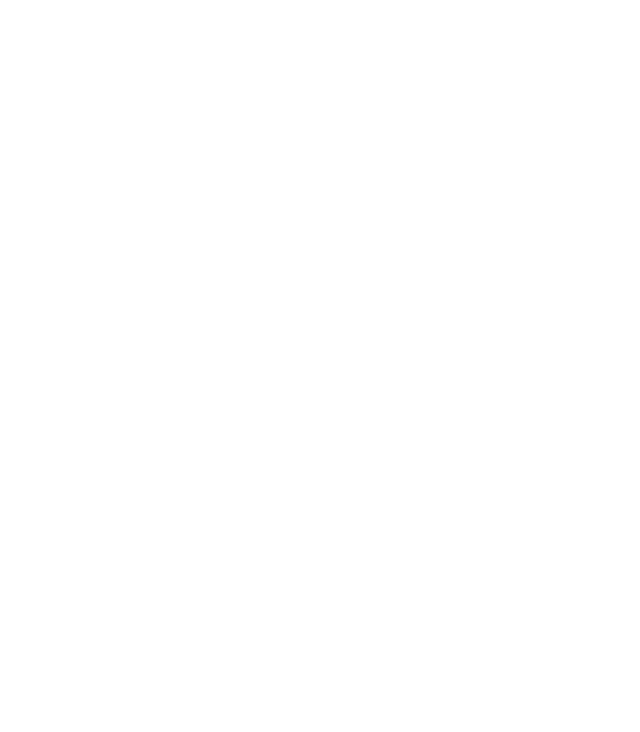
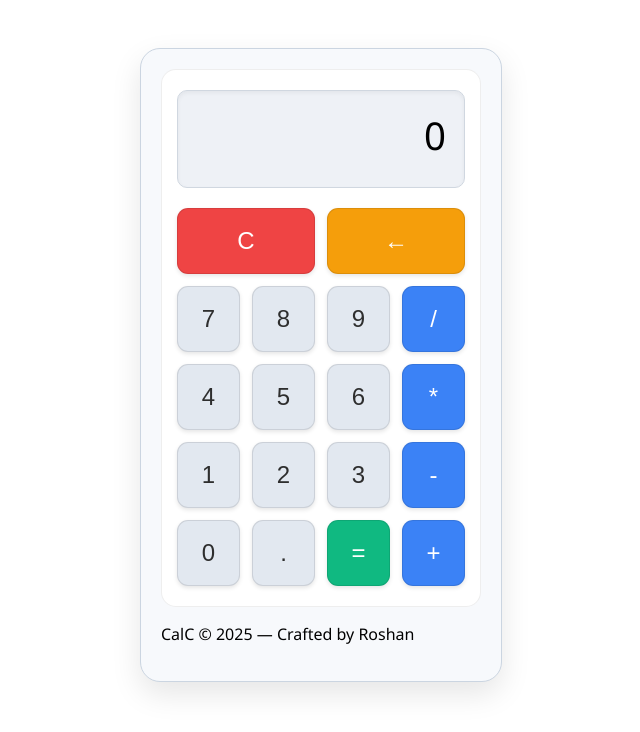
Before and after one commit to RoshanSai07/Project5-CalC, a plain HTML site: page index.html in a window 1280 px wide. Shown: the whole page, without its empty margins (319-959 px from the left). Drawn offline with Linux system fonts and the light colour scheme.

Commit message:
Updated index.html with fully functional UI

```diff
--- a/index.html
+++ b/index.html
@@ -7,6 +7,36 @@
     <link rel="stylesheet" href="styles.css" />
   </head>
   <body>
+    <section class="calculator">
+      <div class="container">
+        <div id="display">0</div>
+        <div class="buttons">
+          <button class="btn" id="clear">C</button>
+          <button class="btn" id="backspace">←</button>
+
+          <button class="btn">7</button>
+          <button class="btn">8</button>
+          <button class="btn">9</button>
+          <button class="btn operator">/</button>
+
+          <button class="btn">4</button>
+          <button class="btn">5</button>
+          <button class="btn">6</button>
+          <button class="btn operator">*</button>
+
+          <button class="btn">1</button>
+          <button class="btn">2</button>
+          <button class="btn">3</button>
+          <button class="btn operator">-</button>
+
+          <button class="btn">0</button>
+          <button class="btn">.</button>
+          <button class="btn" id="equals">=</button>
+          <button class="btn operator">+</button>
+        </div>
+      </div>
+      <p class="footer">CalC &copy; 2025 — Crafted by Roshan</p>
+    </section>
     <script src="script.js"></script>
   </body>
 </html>
```
